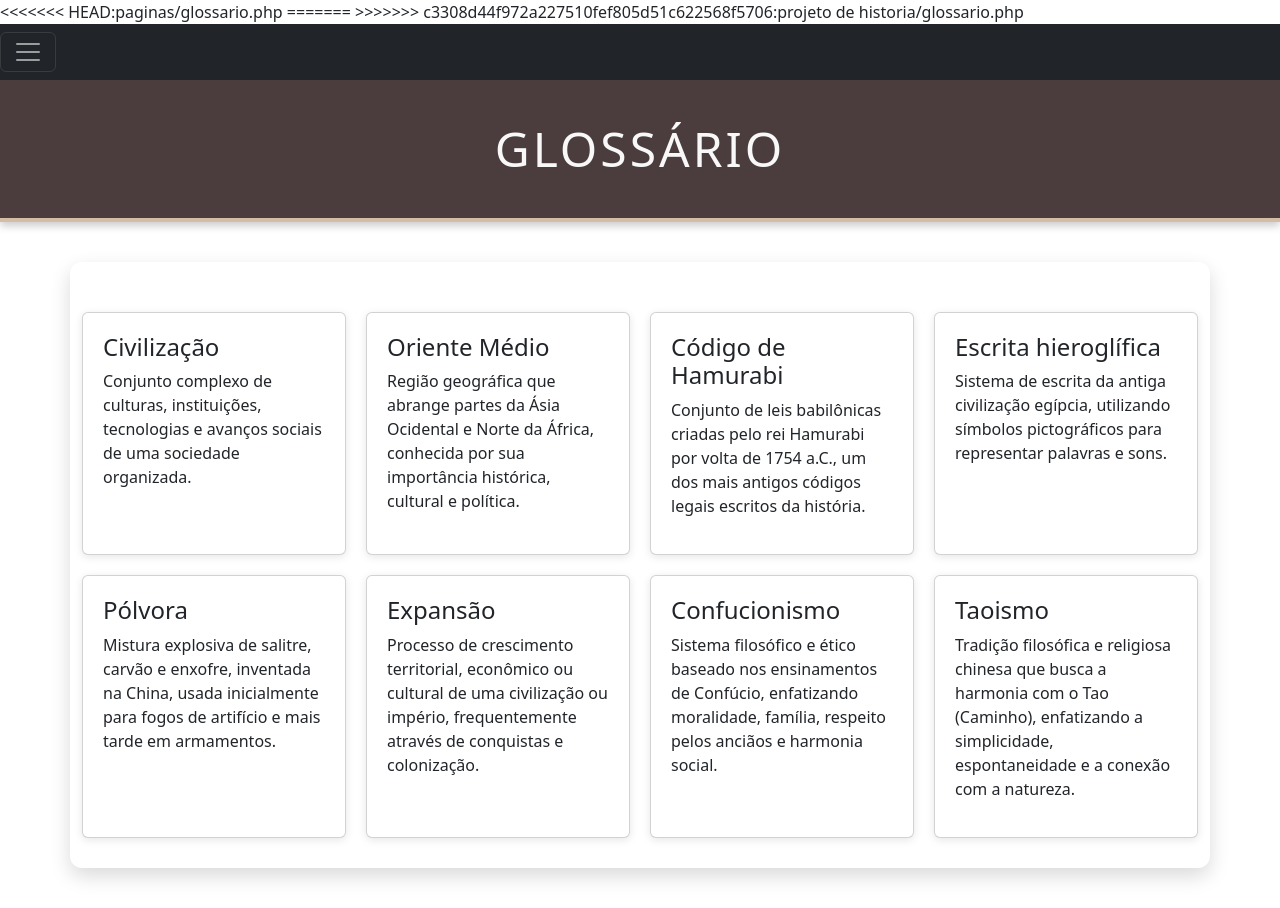
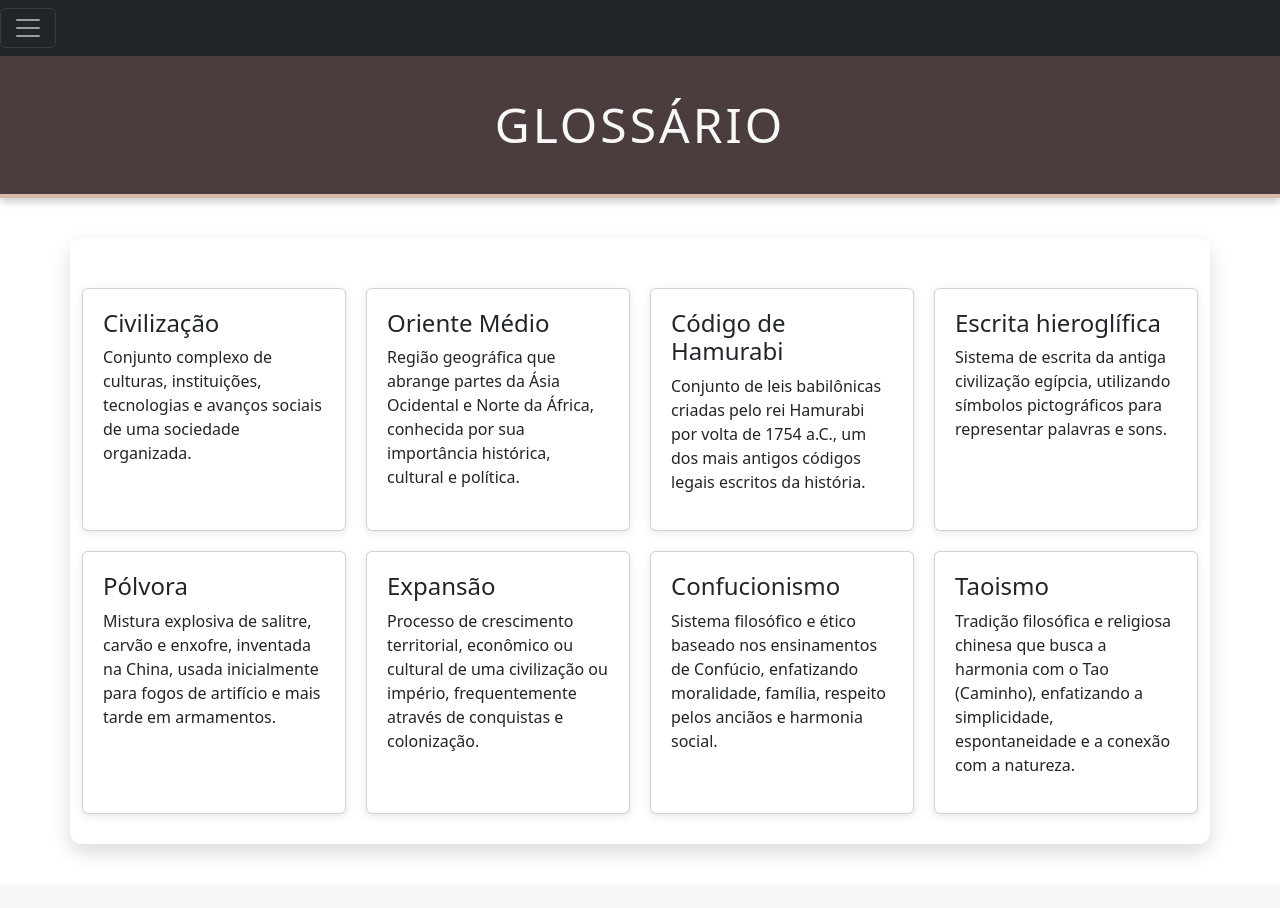
Before and after one commit to juliafortunat24/projeto_de_historia, a PHP site: page /paginas/glossario.php in a window 1280 px wide. After the commit the page ends 884 px from the top, so only its background shows below. Run offline with PHP 8.4, Linux system fonts and the light colour scheme.

Commit message:
commit cibely

```diff
--- a/paginas/glossario.php
+++ b/paginas/glossario.php
@@ -4,14 +4,9 @@
 <head>
     <meta charset="UTF-8">
     <meta name="viewport" content="width=device-width, initial-scale=1.0">
-<<<<<<< HEAD:paginas/glossario.php
-    <title>Glossário de História</title>
+    <title>Document</title>
     <link rel="stylesheet" href="../css/glossario.css">
-=======
-    <title>Document</title>
-    <link rel="stylesheet" href="./glossario.css">
     <link href="https://cdn.jsdelivr.net/npm/bootstrap@5.3.0-alpha1/dist/css/bootstrap.min.css" rel="stylesheet">
->>>>>>> c3308d44f972a227510fef805d51c622568f5706:projeto de historia/glossario.php
 </head>
 
 <body>
```
